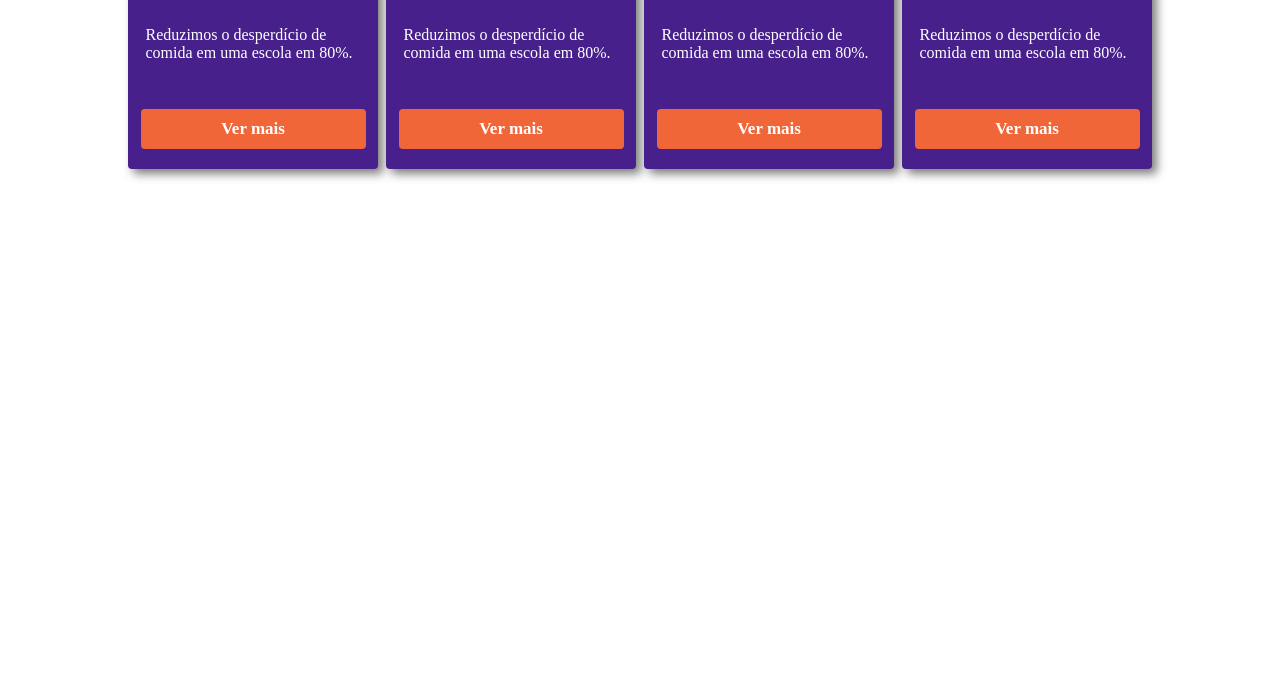
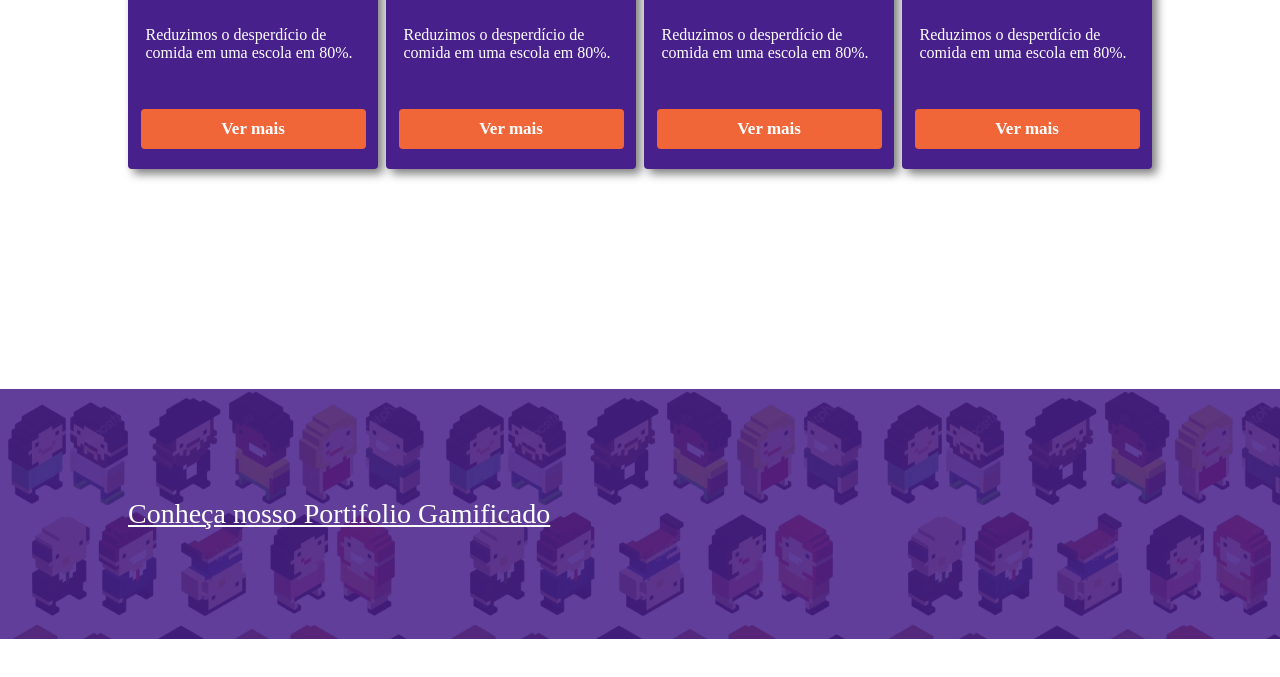
Before and after one commit to Cellsito/gamificaai, a plain HTML site: page index.html in a window 1280 px wide. Shown: the part 1933-2610 px from the top of the page. Before the commit the page ends 2322 px from the top, so only its background shows below. Drawn offline with Linux system fonts and the light colour scheme; a web font is replaced by a local one.

Commit message:
feat: Seção Portfolio, feito com paralax

```diff
--- a/index.html
+++ b/index.html
@@ -70,6 +70,14 @@
             </div>
         </div>
     </section>
+    </section>
+
+    <section id="portifolio">
+        <div class="filtro"></div>
+        <div class="container-grid">
+            <a href="#">Conheça nosso Portifolio Gamificado</a>
+        </div>
+    </section>
 
 </body>
 
--- a/style.css
+++ b/style.css
@@ -193,3 +193,52 @@ h2 {
 .card button:hover {
     background-color: #ad4929;
 }
+
+#portifolio {
+    height: 250px;
+
+    margin-bottom: 120px;
+
+    background-image: url(img/depositphotos_82602244-stock-illustration-isometric-pixel-art-characters\ 1.png);
+    background-size: auto;
+
+    background-repeat: repeat;
+
+    background-attachment: fixed;
+
+    position: relative;
+}
+
+.filtro {
+    height: 100%;
+    width: 100%;
+
+    background-color: #47208bdc;
+
+    position: absolute;
+    top: 0;
+}
+
+#portifolio .container-grid {
+    height: 100%;
+
+    display: flex;
+    flex-direction: column;
+    justify-content: center;
+}
+
+#portifolio a {
+    width: fit-content;
+
+    font-family: "Anta";
+    font-size: 28px;
+
+    color: #fff;
+
+    z-index: 1;
+}
+
+#portifolio a:hover {
+    transform: scale(1.05);
+
+}
```
Also changed, not shown: img/depositphotos_82602244-stock-illustration-isometric-pixel-art-characters 1.png (added).
